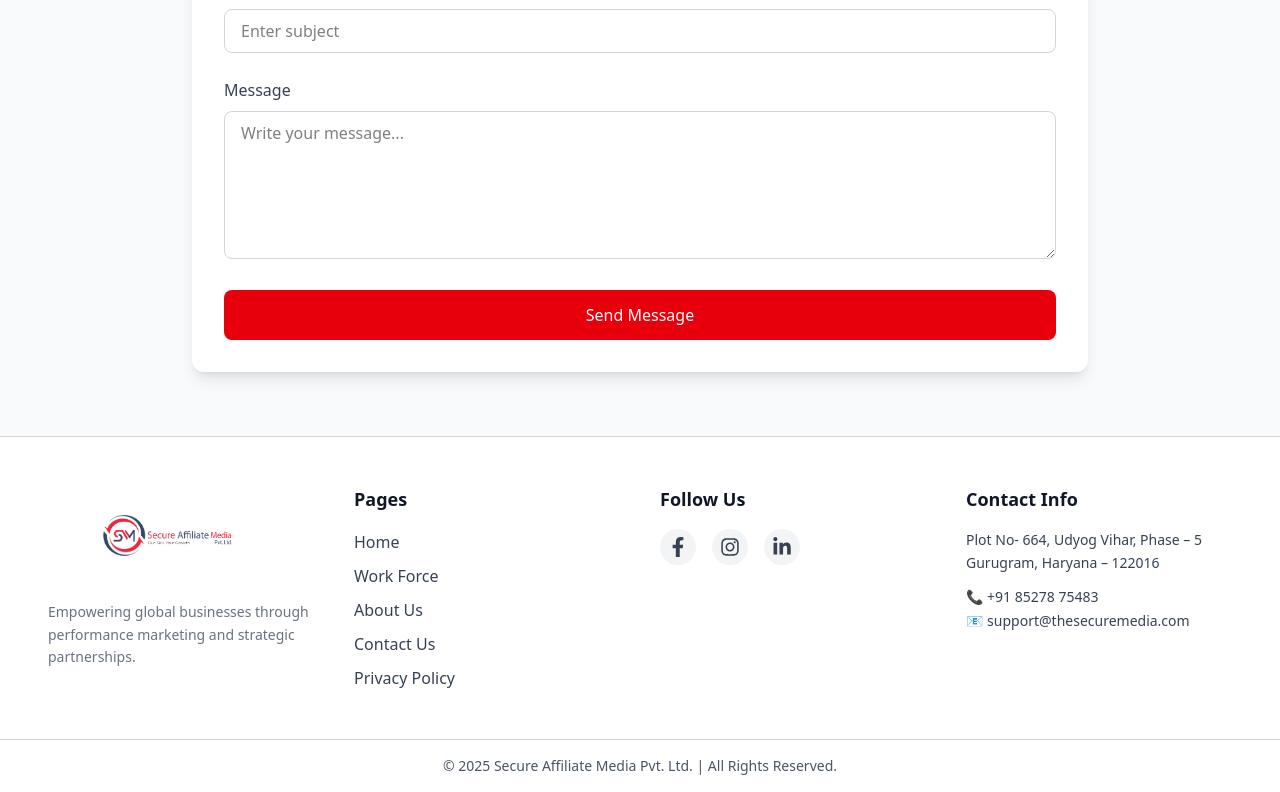
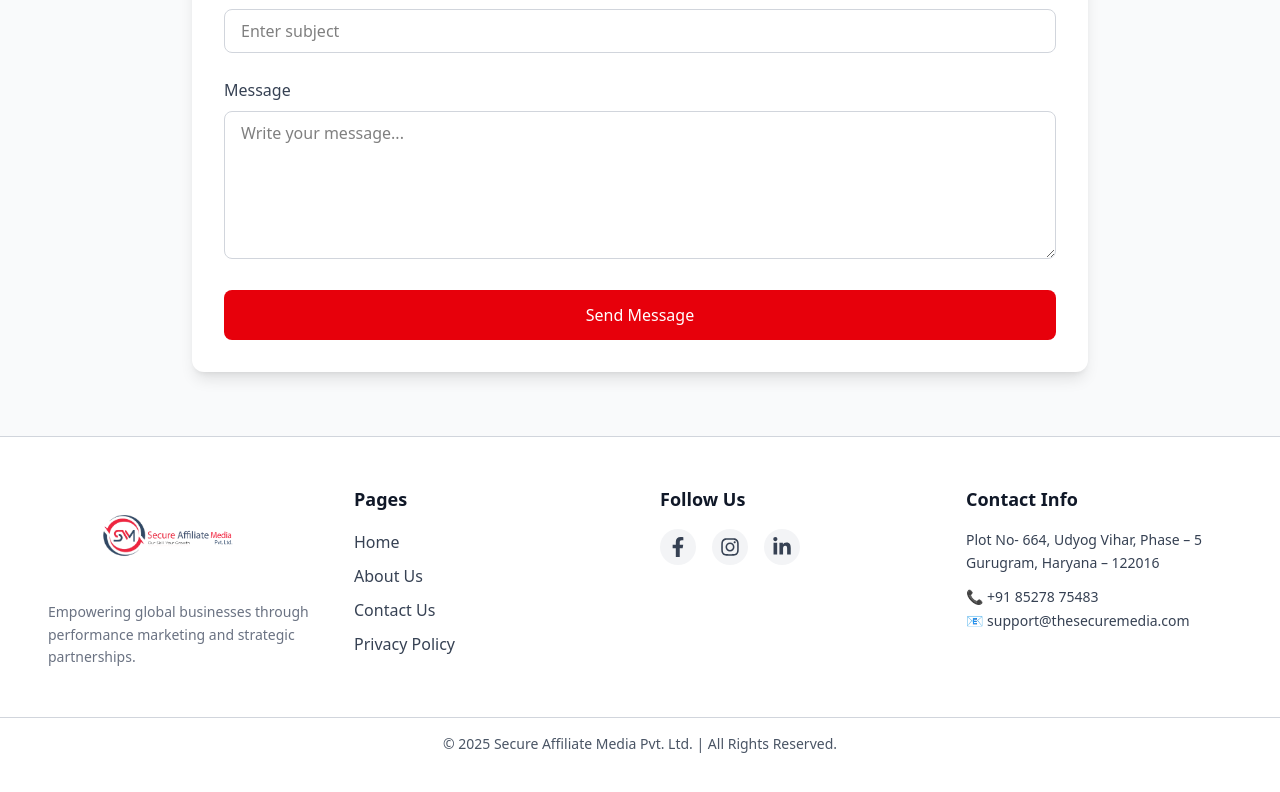
Before and after one commit to Soni0042/Securemedia, a React (Vite) app: page / in a window 1280 px wide. Shown: the part 6039-6831 px from the top of the page. After the commit the page ends 6809 px from the top, so only its background shows below. Built offline with nearby package versions, Linux system fonts and the light colour scheme.

Commit message:
footer changed

```diff
--- a/src/components/Footer.jsx
+++ b/src/components/Footer.jsx
@@ -24,7 +24,6 @@ export default function Footer() {
           <h4 className="font-bold text-lg text-gray-900 mb-4">Pages</h4>
           <ul className="space-y-2">
             <li><a href="/" className="hover:text-[#E53935] transition">Home</a></li>
-            <li><a href="/workforce" className="hover:text-[#E53935] transition">Work Force</a></li>
             <li><a href="/about-us" className="hover:text-[#E53935] transition">About Us</a></li>
             <li><a href="/contact-us" className="hover:text-[#E53935] transition">Contact Us</a></li>
             <li><a href="/privacy-policy" className="hover:text-[#E53935] transition">Privacy Policy</a></li>
```
